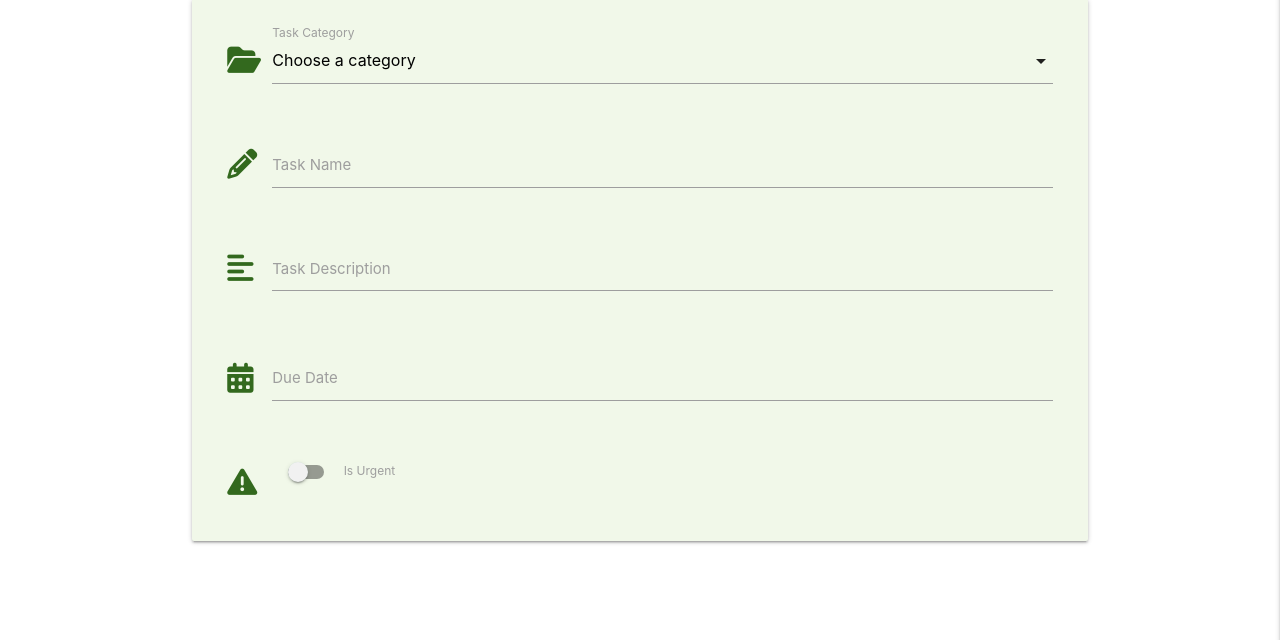
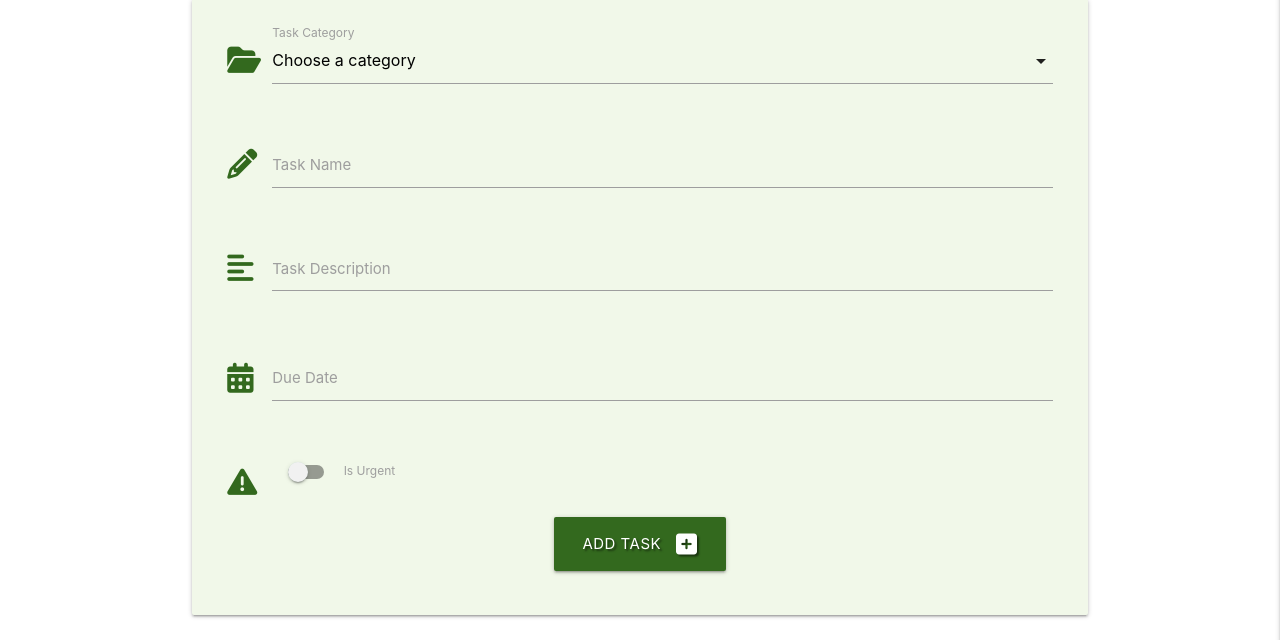
Before and after one commit to boderg/mongo-task-manager, a Flask app: page /add_task in a window 1280 px wide. Shown: the part 160-800 px from the top of the page. Run offline with Flask 3, Linux system fonts and the light colour scheme; data that the repository does not hold is empty; some libraries are stand-ins or nearby versions.

Commit message:
Allow user to submit task to db

```diff
--- a/app.py
+++ b/app.py
@@ -99,8 +99,22 @@ def logout():
     return redirect(url_for("login"))
 
 
-@app.route("/add_task")
+@app.route("/add_task", methods=["GET", "POST"])
 def add_task():
+    if request.method == "POST":
+        is_urgent = "on" if request.form.get("is_urgent") else "off"
+        task = {
+            "category_name": request.form.get("category_name"),
+            "task_name": request.form.get("task_name"),
+            "task_description": request.form.get("task_description"),
+            "due_date": request.form.get("due_date"),
+            "is_urgent": is_urgent,
+            "created_by": session["user"]
+        }
+        mongo.db.tasks.insert_one(task)
+        flash("Task Successfully Added")
+        return redirect(url_for("get_tasks"))
+
     categories = mongo.db.categories.find().sort("category_name", 1)
     return render_template("add_task.html", categories=categories)
 
--- a/templates/add_task.html
+++ b/templates/add_task.html
@@ -6,7 +6,8 @@
     </h3>
 
     <div class="row card-panel light-green lighten-5">
-        <form class="col s12" method="POST" action="">
+        <form class="col s12" method="POST" action="{{ url_for('add_task') }}">
+            <!-- category selection -->
             <div class="row">
                 <div class="input-field col s12">
                     <i class="fas fa-folder-open prefix light-green-text text-darken-4"></i>
@@ -19,6 +20,7 @@
                     <label for="category_name">Task Category</label>
                 </div>
             </div>
+            <!-- task name -->
             <div class="row">
                 <div class="input-field col s12">
                     <i class="fas fa-pencil-alt prefix light-green-text text-darken-4"></i>
@@ -27,14 +29,16 @@
                     <label for="task_name">Task Name</label>
                 </div>
             </div>
+            <!-- task description -->
             <div class="row">
                 <div class="input-field col s12">
                     <i class="fas fa-align-left prefix light-green-text text-darken-4"></i>
-                    <textarea id="task_description" minlength="5" maxlength="250"
+                    <textarea id="task_description" name="task_description" minlength="5" maxlength="250"
                     class="materialize-textarea validate" required></textarea>
                     <label for="task_description">Task Description</label>
                 </div>
             </div>
+            <!-- due date picker -->
             <div class="row">
                 <div class="input-field col s12">
                     <i class="fas fa-calendar-alt prefix light-green-text text-darken-4"></i>
@@ -42,6 +46,7 @@
                     <label for="due_date">Due Date</label>
                 </div>
             </div>
+            <!-- is urgent toggle -->
             <div class="row">
                 <div class="input-field col s12">
                     <div class="switch">
@@ -54,6 +59,14 @@
                     </div>
                 </div>
             </div>
+            <!-- submit button -->
+            <div class="row">
+                <div class="col s12 center-align">
+                    <button class="btn-large light-green darken-4 text-shadow" type="submit">
+                        Add Task <i class="fas fa-plus-square right"></i>
+                    </button>
+                </div>
+            </div>
         </form>
     </div>
 
--- a/templates/tasks.html
+++ b/templates/tasks.html
@@ -1,5 +1,9 @@
 {% extends "base.html" %}
 {% block content %}
+
+<h3 class="light-green-text text-darken-4 center-align">
+    All Tasks
+</h3>
 
     <ul class="collapsible">
         {% for task in tasks %}
@@ -15,6 +19,7 @@
             <div class="collapsible-body">
                 <strong>{{ task.category_name}}</strong>
                 <p>{{ task.task_description}}</p>
+                <p><em>by: {{ task.created_by }} </em></p>
             </div>
         </li>
         {% endfor %}
```
